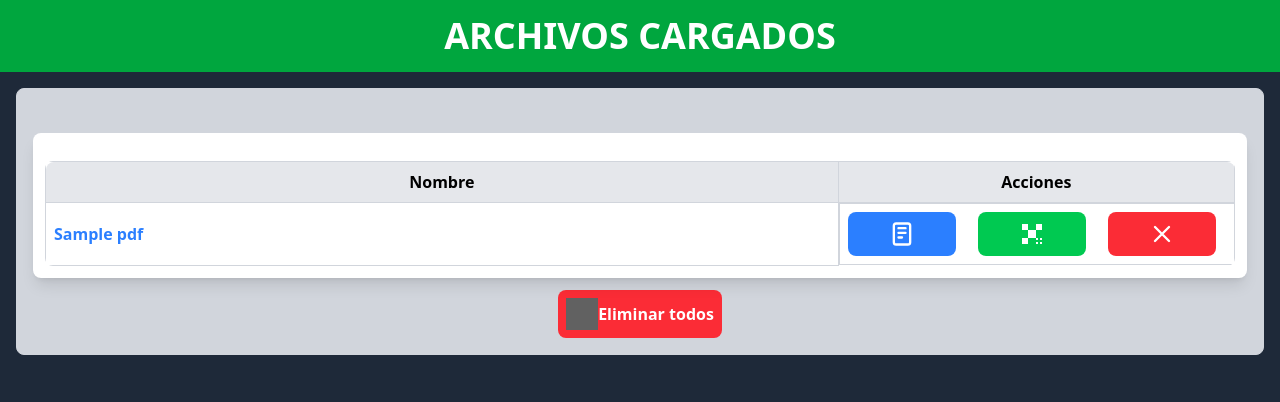
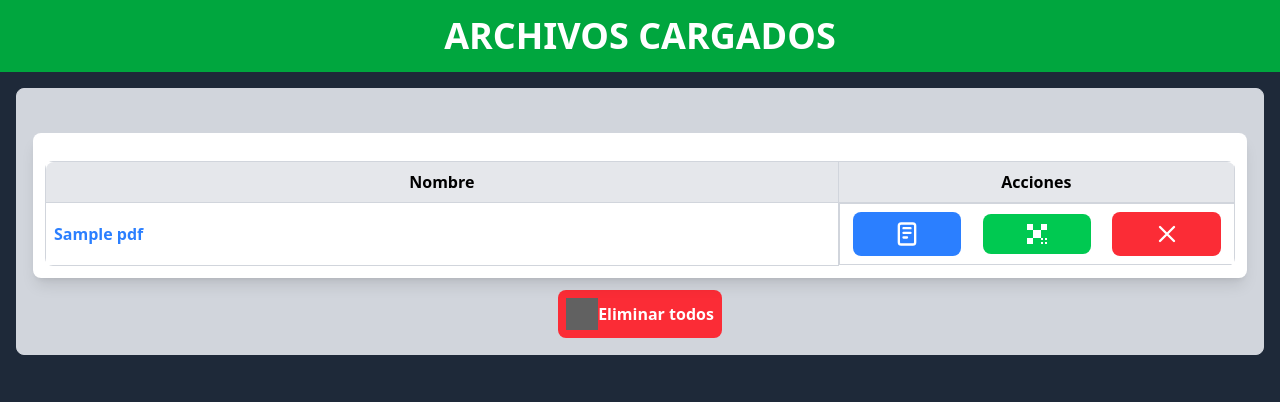
Before and after one commit to Alejo-P/Servidor_apps_moviles, a Flask app: template templates/viewPDFs.html in a window 1280 px wide. Shown: the top 402 px of the page. Run offline with Flask 3, Linux system fonts and the light colour scheme; the template is opened without the code that fills it: most values are stand-ins (such as "Sample title", 1, 10 or a date in 2020); some libraries are stand-ins or nearby versions; grey boxes are pictures that could not be loaded.

Commit message:
Mejorar la alineación de los elementos en la tabla del visor de PDFs ajustando las clases de estilo.

```diff
--- a/templates/viewPDFs.html
+++ b/templates/viewPDFs.html
@@ -47,7 +47,7 @@
                                     {{ pdf["name"] }}
                                 </p>
                             </td>
-                            <td class="grid grid-cols-1 md:grid-cols-3 gap-3 p-2 border border-gray-300">
+                            <td class="grid grid-cols-1 md:grid-cols-3 gap-3 p-2 border border-gray-300 place-items-center">
                                 <a
                                     class="cursor-pointer bg-blue-500 p-2 rounded-lg hover:bg-blue-600 flex items-center justify-center w-4/5 md:w-11/12"
                                     onclick="viewModal(this.getAttribute('data-src'))"
```
